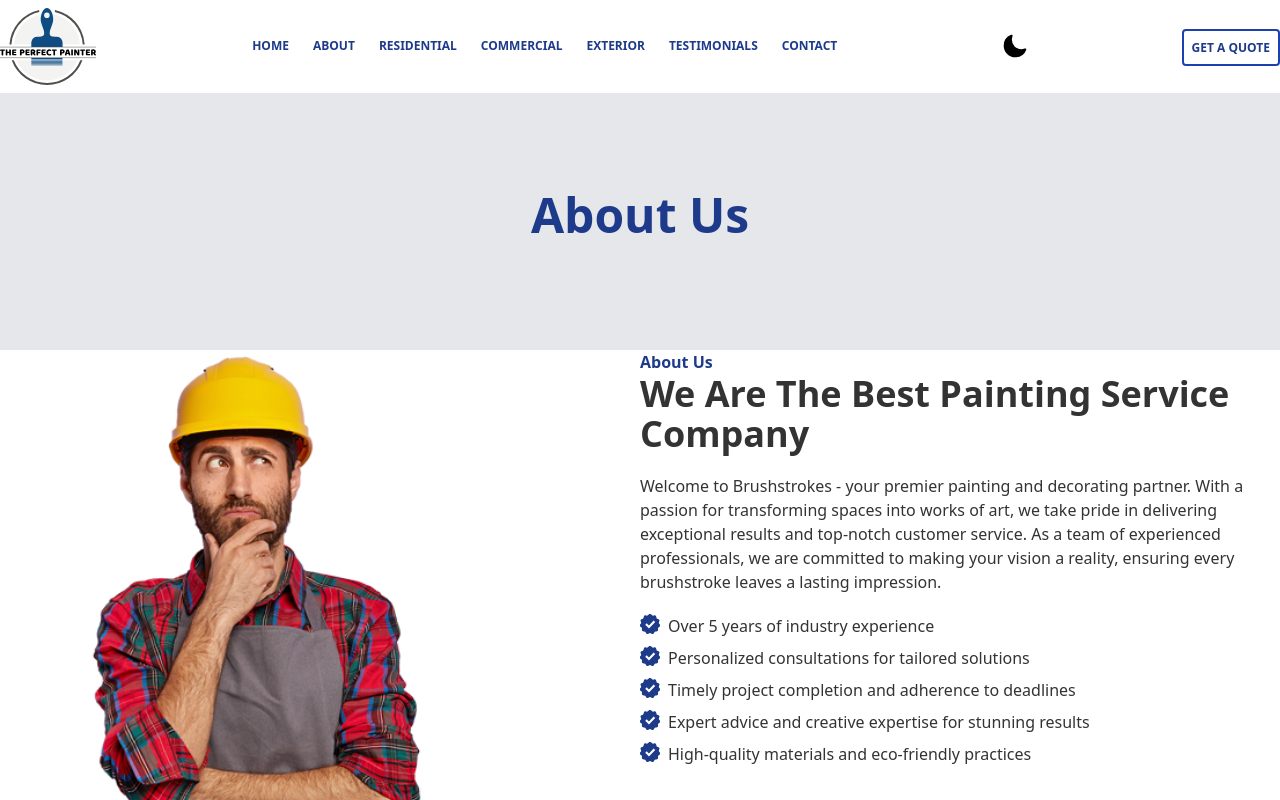
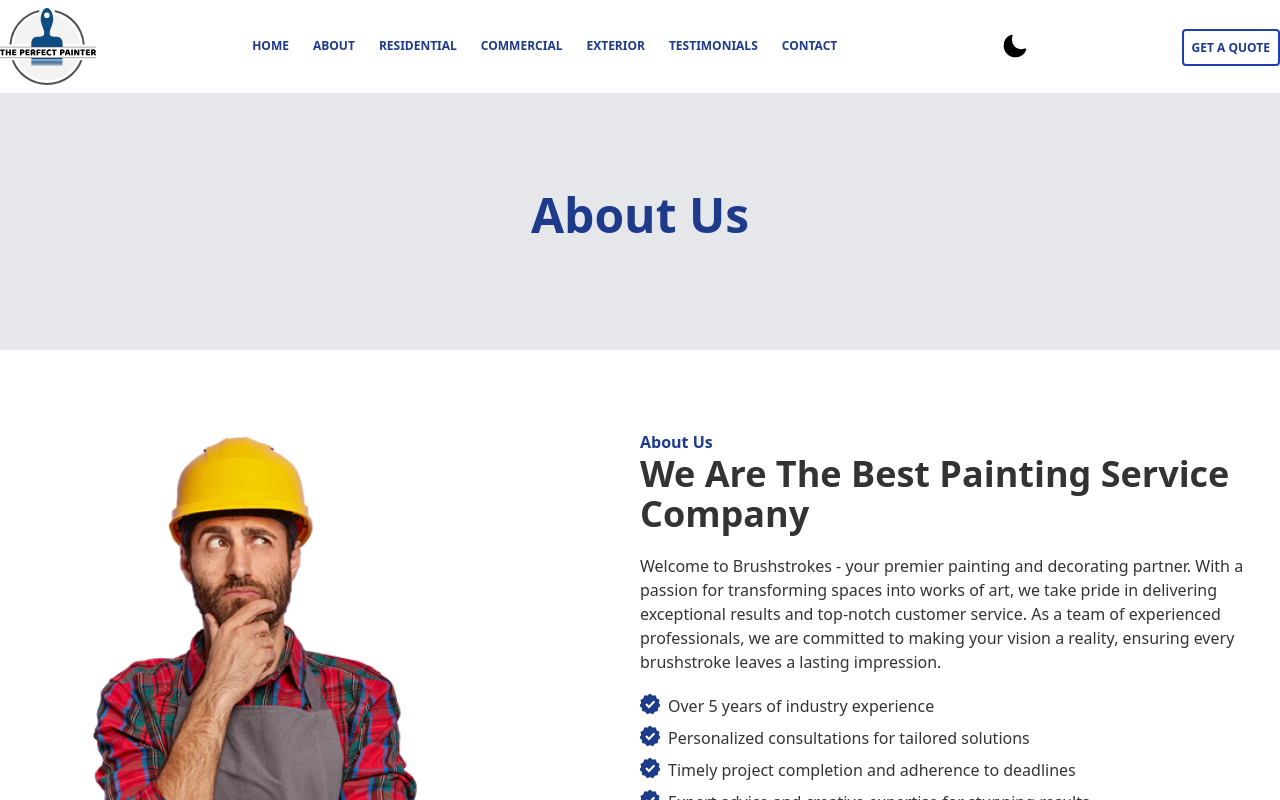
Before and after one commit to illium-digital-media/website, a Next.js app: page /about in a window 1280 px wide. Shown: the top 800 px of the page. Built offline with nearby package versions, Linux system fonts and the light colour scheme.

Commit message:
fixed about section padding

```diff
--- a/pages/about.tsx
+++ b/pages/about.tsx
@@ -1,6 +1,7 @@
 import AboutUsSection from "../components/sections/AboutUsSection";
 import CommonLanding from "../components/sections/CommonLanding";
 import Head from "next/head";
+import Section from "@/components/Section";
 
 const AboutPage: React.FC = () => {
   return (
@@ -13,7 +14,9 @@ const AboutPage: React.FC = () => {
         />
       </Head>
       <CommonLanding heading={"About Us"} />
-      <AboutUsSection />
+      <Section index={0}>
+        <AboutUsSection />
+      </Section>
     </>
   );
 };
```
